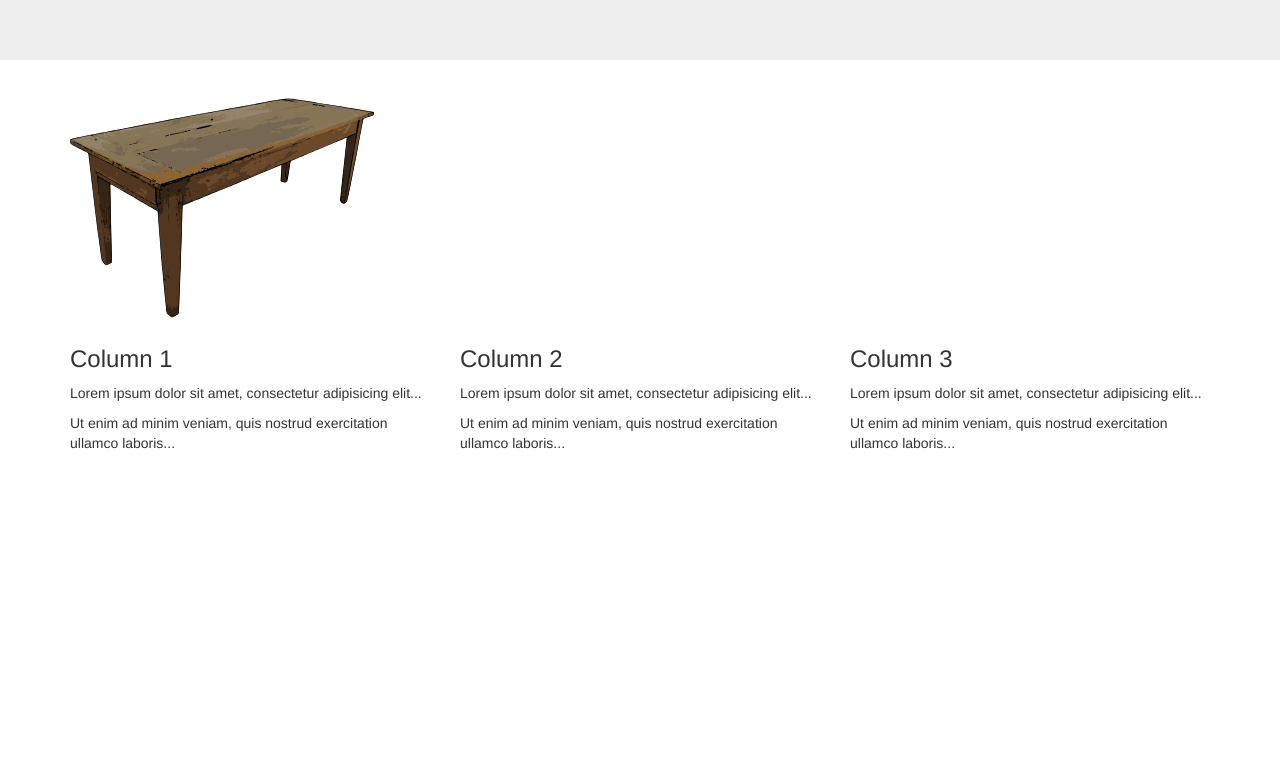
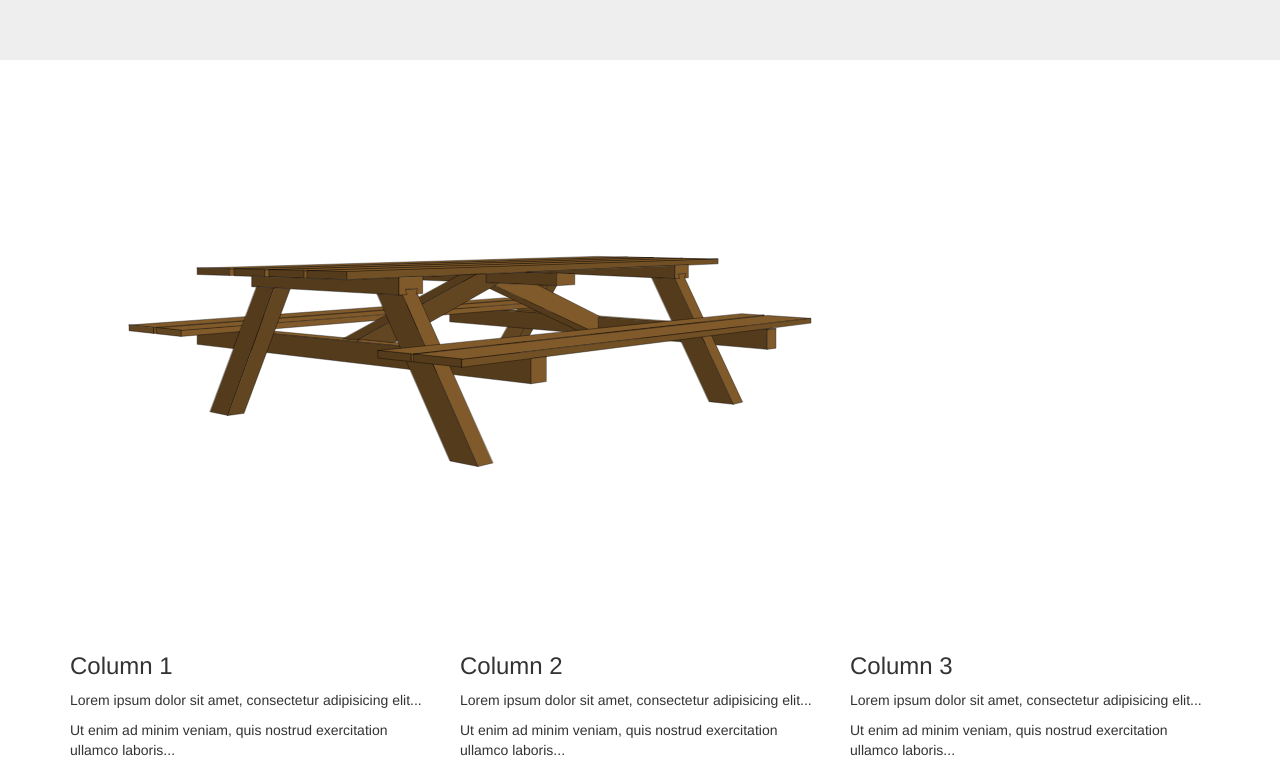
Before and after one commit to draperjames/narrativetable.com, a plain HTML site: page index.html in a window 1280 px wide. Shown: the part 180-950 px from the top of the page. Before the commit the page ends 800 px from the top, so only its background shows below. Drawn offline with nearby package versions, Linux system fonts and the light colour scheme.

Commit message:
table revisionv0

```diff
--- a/index.html
+++ b/index.html
@@ -16,7 +16,7 @@
 </div>
 
 <div class="container">
- <img src="antique_farm_table _w500px.svg" class="img-rounded" width="304" height="236">
+ <img src="picnic_table.svg" class="img-rounded" width="800" height="543">
 <!-- <svg id="svgMain" align="center" width="500" height="500"></svg> -->
 
   <div class="row">
```
Also changed, not shown: picnic_table.svg (added).
